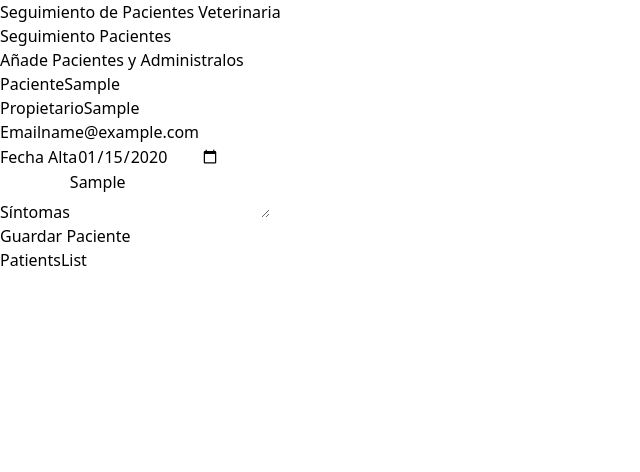
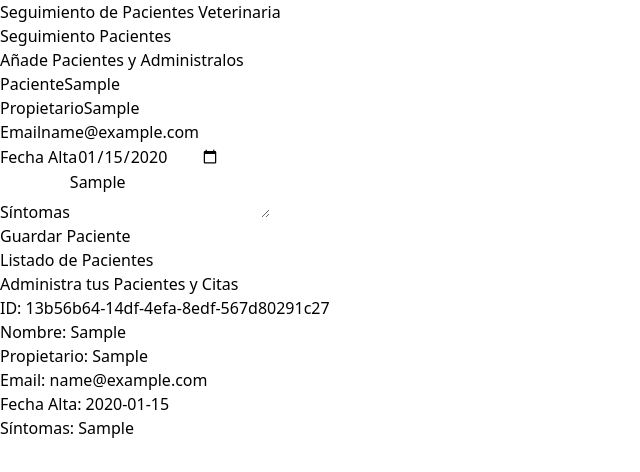
Before and after one commit to codebyjavi/pacientes-zustand, a React (Vite) app: page / in a window 1280 px wide. Both pictures are taken after typing "Sample", "Sample", "name@example.com", "2020-01-15", "Sample" into the empty fields and a click on the input "Guardar Paciente". Shown: the top 472 px of the page, without its empty margins (0-640 px from the left). Built offline with nearby package versions, Linux system fonts and the light colour scheme.

Commit message:
add PatientDetails

```diff
--- a/package.json
+++ b/package.json
@@ -10,9 +10,11 @@
     "preview": "vite preview"
   },
   "dependencies": {
+    "@types/uuid": "^10.0.0",
     "react": "^18.3.1",
     "react-dom": "^18.3.1",
     "react-hook-form": "^7.52.1",
+    "uuid": "^10.0.0",
     "zustand": "^4.5.4"
   },
   "devDependencies": {
--- /dev/null
+++ b/src/components/PatientDetailItem.tsx
@@ -0,0 +1,12 @@
+type PatientDetailsItemProps = {
+    label: string,
+    data: string
+}
+
+export default function PatientDetailsItem({ label, data } : PatientDetailsItemProps) {
+  return (
+    <p className="font-bold mb-3 text-gray-700 uppercase">{label}: {''}
+        <span className="font-normal normal-case">{data}</span>
+    </p>
+  )
+}
--- /dev/null
+++ b/src/components/PatientDetails.tsx
@@ -0,0 +1,17 @@
+import { Patient } from "../types";
+import PatientDetailsItem from "./PatientDetailItem";
+
+export default function PatientDetails({ patient } : {patient: Patient}) {
+  return (
+    <div className="mx-5 my-10 px-5 py-10 bg-white shadow-md rounded-xl">
+
+        <PatientDetailsItem label="ID" data={patient.id}/>
+        <PatientDetailsItem label="Nombre" data={patient.name}/>
+        <PatientDetailsItem label="Propietario" data={patient.caretaker}/>
+        <PatientDetailsItem label="Email" data={patient.email}/>
+        <PatientDetailsItem label="Fecha Alta" data={patient.date.toString()}/>
+        <PatientDetailsItem label="Síntomas" data={patient.symptoms}/>
+
+    </div>
+  )
+}
--- a/src/components/PatientsList.tsx
+++ b/src/components/PatientsList.tsx
@@ -1,6 +1,35 @@
+import { usePatientStore } from "../store"
+import PatientDetails from "./PatientDetails"
 
 export default function PatientsList() {
-  return (
-    <div>PatientsList</div>
-  )
+
+    const { patients } = usePatientStore()
+
+    return (
+        <div className="md:w-1/2 lg:3/5 md:h-screen overflow-y-scroll">
+            {patients.length ? (
+                    <>
+                        <h2 className="font-black text-3xl text-center">Listado de Pacientes</h2>
+                        <p className="text-xl mt-5 mb-10 text-center">
+                            Administra tus {''}
+                            <span className="text-indigo-600 font-bold">Pacientes y Citas</span>
+                        </p>
+                        {patients.map( patient => (
+                            <PatientDetails
+                                key={patient.id}
+                                patient={patient}
+                            />
+                        ))}
+                    </>
+            ) : (
+                <>
+                    <h2 className="font-black text-3xl text-center">No hay pacientes</h2>
+                    <p className="text-xl mt-5 mb-10 text-center">
+                        Comienza a agregar pacientes {''}
+                        <span className="text-indigo-600 font-bold">y aparecerán en este lugar</span>
+                    </p>
+                </>
+            )}
+        </div>
+    )
 }
--- a/src/store.ts
+++ b/src/store.ts
@@ -1,3 +1,4 @@
+import { v4 as uuidv4 } from 'uuid';
 import { create } from 'zustand'
 import { DraftPatient, Patient } from './types'
 
@@ -6,10 +7,17 @@
     addPatient: (data: DraftPatient) => void
 }
 
-export const usePatientStore = create<PatientState>(() => ({
+const createPatient = (data : DraftPatient) : Patient => {
+    return {...data, id: uuidv4()}
+}
+
+export const usePatientStore = create<PatientState>((set) => ({
     patients: [],
     addPatient: (data) => {
-        console.log(data);
+        const patient = createPatient(data)
 
+        set((state) => ({
+            patients: [...state.patients, patient]
+        }))
     }
 }))
```
Also changed, not shown: 1 other file (tests, documents, lock files or other folders).
